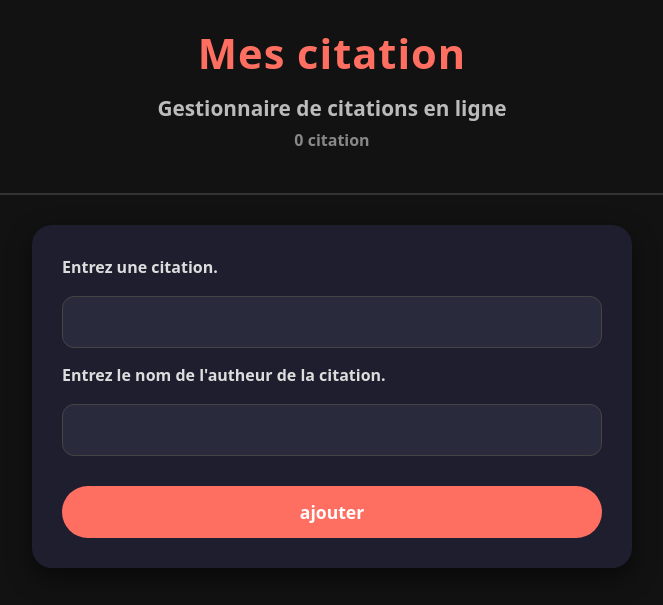
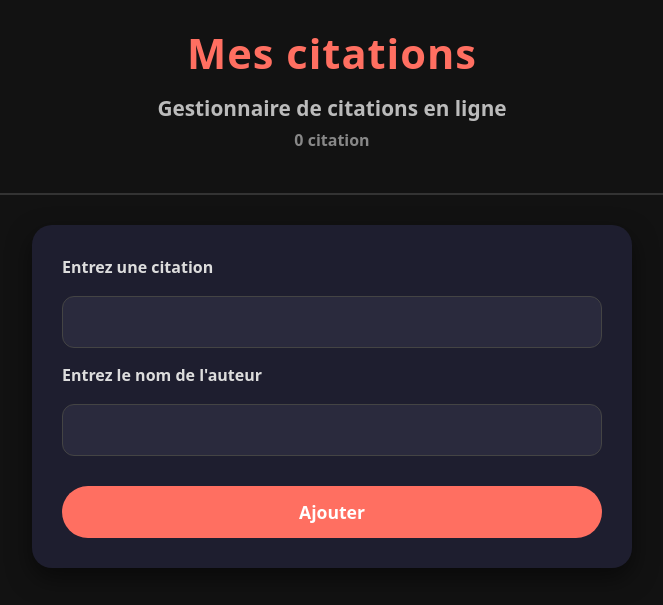
Before and after one commit to Pepito11878/quotation-app, a plain HTML site: page index.html in a window 1280 px wide. Shown: the whole page, without its empty margins (308-971 px from the left). Drawn offline with Linux system fonts and the light colour scheme.

Commit message:
chore: correct grammar fault

```diff
--- a/index.html
+++ b/index.html
@@ -8,7 +8,7 @@
   </head>
   <body>
     <header>
-      <h1>Mes citation</h1>
+      <h1>Mes citations</h1>
       <h2>Gestionnaire de citations en ligne</h2>
       <h3 id="count">0 citation</h3>
     </header>
@@ -16,16 +16,14 @@
     <hr />
 
     <form id="form">
-      <label>Entrez une citation.</label>
+      <label>Entrez une citation</label>
       <input type="text" id="quoteText" />
-      <label>Entrez le nom de l'autheur de la citation.</label>
+      <label>Entrez le nom de l'auteur</label>
       <input type="text" id="authorText" />
-      <button class="submit">ajouter</button>
+      <button class="submit">Ajouter</button>
     </form>
 
-    <div id="quote-list">
-
-    </div>
+    <div id="quote-list"></div>
   </body>
   <script defer type="module" src="script.js"></script>
 </html>
--- a/script.js
+++ b/script.js
@@ -15,7 +15,7 @@ function addQuote(quoteText, authorText) {
   authorP.classList.add("author");
 
   quoteP.textContent = `“${quoteText}”`;
-  authorP.textContent = authorText;
+  authorP.textContent = `— ${authorText}`;
 
   const quoteDiv = document.createElement("div");
   quoteDiv.classList.add("quote");
```
